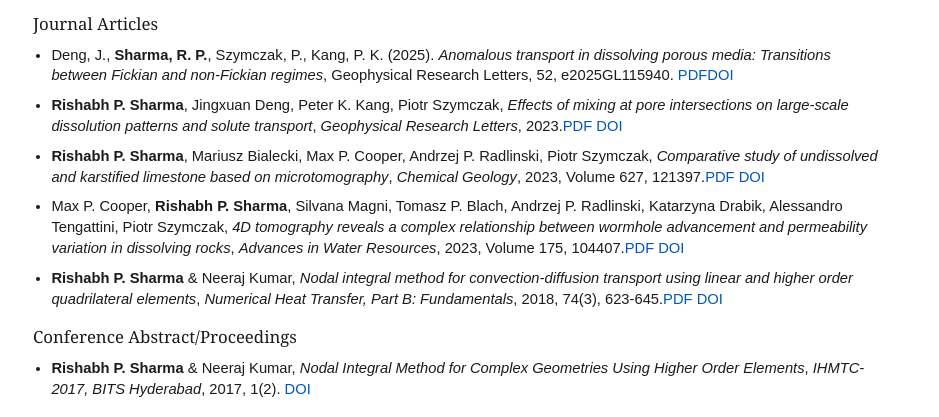
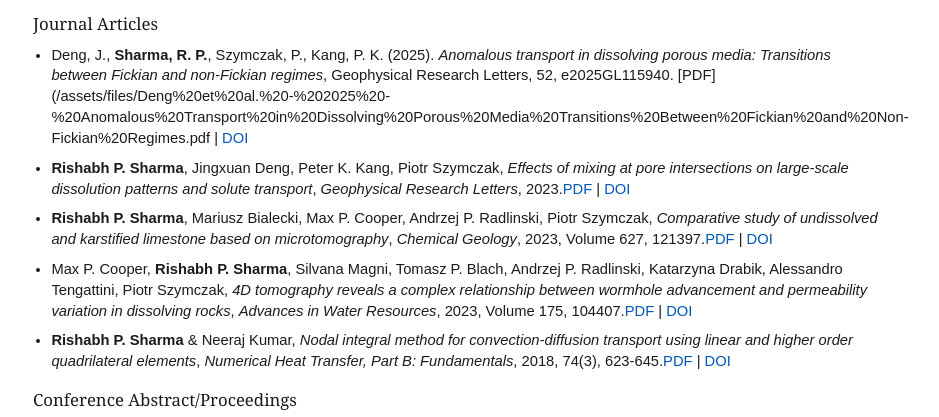
Before and after one commit to rishabhstein/rishabhps.com, an Eleventy site: page src/publications.md in a window 1280 px wide. Shown: the part 183-600 px from the top of the page, without its empty margins (182-1121 px from the left). Built offline with nearby package versions, Linux system fonts and the light colour scheme; Eleventy itself is replaced by a stand-in of ours; files that its build step writes are made by us from their sources.

Commit message:
update src/index.njk

```diff
--- a/src/publications.md
+++ b/src/publications.md
@@ -8,15 +8,15 @@ bodyClass: content-page publications-page
 
 ## Journal Articles
 
-- Deng, J., **Sharma, R. P.**, Szymczak, P., Kang, P. K. (2025). *Anomalous transport in dissolving porous media: Transitions between Fickian and non-Fickian regimes*, Geophysical Research Letters, 52, e2025GL115940. [PDF](/assets/files/Deng%20et%20al.%20-%202025%20-%20Anomalous%20Transport%20in%20Dissolving%20Porous%20Media%20Transitions%20Between%20Fickian%20and%20Non‐Fickian%20Regimes.pdf)[DOI](https://doi.org/10.1029/2025GL115940)
+- Deng, J., **Sharma, R. P.**, Szymczak, P., Kang, P. K. (2025). *Anomalous transport in dissolving porous media: Transitions between Fickian and non-Fickian regimes*, Geophysical Research Letters, 52, e2025GL115940. [PDF](/assets/files/Deng%20et%20al.%20-%202025%20-%20Anomalous%20Transport%20in%20Dissolving%20Porous%20Media%20Transitions%20Between%20Fickian%20and%20Non‐Fickian%20Regimes.pdf | [DOI](https://doi.org/10.1029/2025GL115940)
 
-- **Rishabh P. Sharma**, Jingxuan Deng, Peter K. Kang, Piotr Szymczak, *Effects of mixing at pore intersections on large-scale dissolution patterns and solute transport*, *Geophysical Research Letters*, 2023.[PDF](/assets/files/Sharma%20et%20al.%20-%202023%20-%20Effects%20of%20Mixing%20at%20Pore%20Intersections%20on%20Large‐S.pdf) [DOI](https://doi.org/10.1029/2023GL105183)
+- **Rishabh P. Sharma**, Jingxuan Deng, Peter K. Kang, Piotr Szymczak, *Effects of mixing at pore intersections on large-scale dissolution patterns and solute transport*, *Geophysical Research Letters*, 2023.[PDF](/assets/files/Sharma%20et%20al.%20-%202023%20-%20Effects%20of%20Mixing%20at%20Pore%20Intersections%20on%20Large‐S.pdf) | [DOI](https://doi.org/10.1029/2023GL105183)
 
-- **Rishabh P. Sharma**, Mariusz Bialecki, Max P. Cooper, Andrzej P. Radlinski, Piotr Szymczak, *Comparative study of undissolved and karstified limestone based on microtomography*, *Chemical Geology*, 2023, Volume 627, 121397.[PDF](/assets/files/Sharma%20et%20al.%20-%202023%20-%20Pore%20merging%20and%20flow%20focusing%20Comparative%20study%20.pdf) [DOI](https://doi.org/10.1016/j.chemgeo.2023.121397)
+- **Rishabh P. Sharma**, Mariusz Bialecki, Max P. Cooper, Andrzej P. Radlinski, Piotr Szymczak, *Comparative study of undissolved and karstified limestone based on microtomography*, *Chemical Geology*, 2023, Volume 627, 121397.[PDF](/assets/files/Sharma%20et%20al.%20-%202023%20-%20Pore%20merging%20and%20flow%20focusing%20Comparative%20study%20.pdf) | [DOI](https://doi.org/10.1016/j.chemgeo.2023.121397)
 
-- Max P. Cooper, **Rishabh P. Sharma**, Silvana Magni, Tomasz P. Blach, Andrzej P. Radlinski, Katarzyna Drabik, Alessandro Tengattini, Piotr Szymczak, *4D tomography reveals a complex relationship between wormhole advancement and permeability variation in dissolving rocks*, *Advances in Water Resources*, 2023, Volume 175, 104407.[PDF](/assets/files/Cooper%20et%20al.%20-%202023%20-%204D%20tomography%20reveals%20a%20complex%20relationship%20betwe.pdf) [DOI](https://doi.org/10.1016/j.advwatres.2023.104407)
+- Max P. Cooper, **Rishabh P. Sharma**, Silvana Magni, Tomasz P. Blach, Andrzej P. Radlinski, Katarzyna Drabik, Alessandro Tengattini, Piotr Szymczak, *4D tomography reveals a complex relationship between wormhole advancement and permeability variation in dissolving rocks*, *Advances in Water Resources*, 2023, Volume 175, 104407.[PDF](/assets/files/Cooper%20et%20al.%20-%202023%20-%204D%20tomography%20reveals%20a%20complex%20relationship%20betwe.pdf) | [DOI](https://doi.org/10.1016/j.advwatres.2023.104407)
 
-- **Rishabh P. Sharma** & Neeraj Kumar, *Nodal integral method for convection-diffusion transport using linear and higher order quadrilateral elements*, *Numerical Heat Transfer, Part B: Fundamentals*, 2018, 74(3), 623-645.[PDF](/assets/files/Sharma%20and%20Kumar%20-%202018%20-%20Nodal%20integral%20method%20for%20convection-diffusion%20tra.pdf) [DOI](https://doi.org/10.1080/10407790.2018.1523596)
+- **Rishabh P. Sharma** & Neeraj Kumar, *Nodal integral method for convection-diffusion transport using linear and higher order quadrilateral elements*, *Numerical Heat Transfer, Part B: Fundamentals*, 2018, 74(3), 623-645.[PDF](/assets/files/Sharma%20and%20Kumar%20-%202018%20-%20Nodal%20integral%20method%20for%20convection-diffusion%20tra.pdf) | [DOI](https://doi.org/10.1080/10407790.2018.1523596)
 
 ## Conference Abstract/Proceedings
 
```
